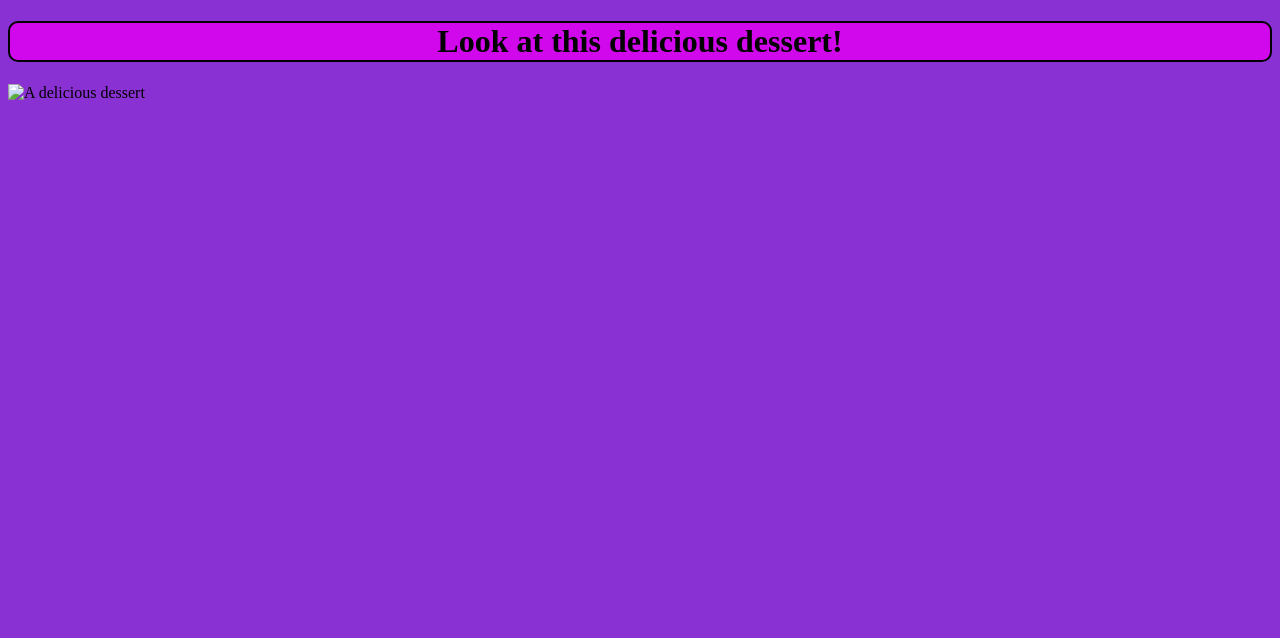
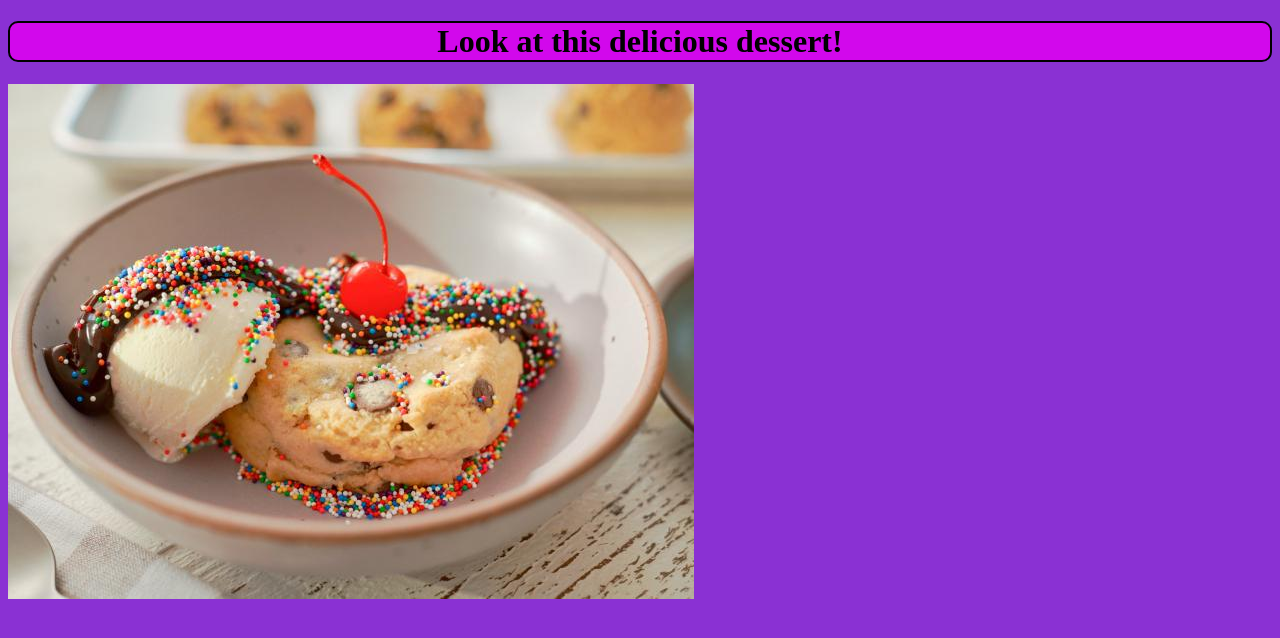
Before and after one commit to mpmagtalasstudent-ctrl/The-Dessert, a plain HTML site: page index.html in a window 1280 px wide. Drawn offline with Linux system fonts and the light colour scheme; the site is published under a folder, as on GitHub Pages, so addresses that start at the root find nothing.

Commit message:
Update index.html

```diff
--- a/index.html
+++ b/index.html
@@ -8,6 +8,6 @@
 </head>
 <body>
     <h1>Look at this delicious dessert!</h1>
-    <img src="/Cookie & Ice Cream.jpeg" alt="A delicious dessert">
+    <img src="./Cookie & Ice Cream.jpeg" alt="A delicious dessert">
 </body>
 </html>
```
